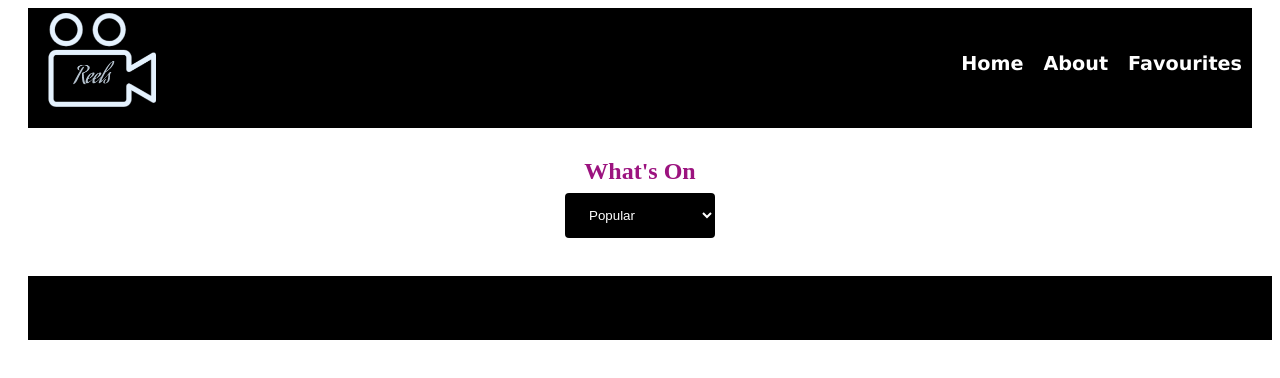
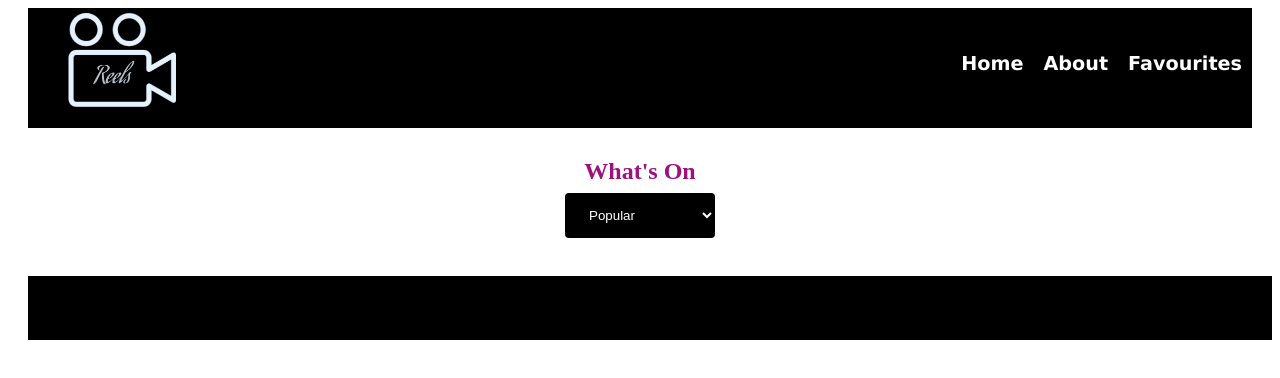
Before and after one commit to heyambt/Movie-Database, a React app: page /react-movie-app/ in a window 1280 px wide. Built offline with nearby package versions, Linux system fonts and the light colour scheme; no server answers.

Commit message:
fix Logo position/change title

```diff
--- a/public/index.html
+++ b/public/index.html
@@ -24,7 +24,7 @@
       work correctly both with client-side routing and a non-root public URL.
       Learn how to configure a non-root public URL by running `npm run build`.
     -->
-    <title>Movie App</title>
+    <title>Reels</title>
   </head>
   <body>
     <noscript>You need to enable JavaScript to run this app.</noscript>
--- a/src/styles/_header.scss
+++ b/src/styles/_header.scss
@@ -4,7 +4,7 @@ header {
 
    .logo{
        width: 200px;
-       margin-left: -40px;
+       margin-left: -20px;
        padding: 5px;
 
    }
```
